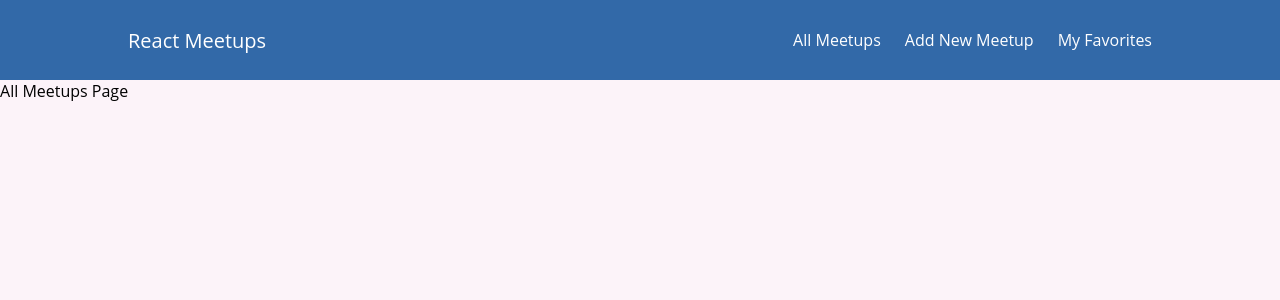
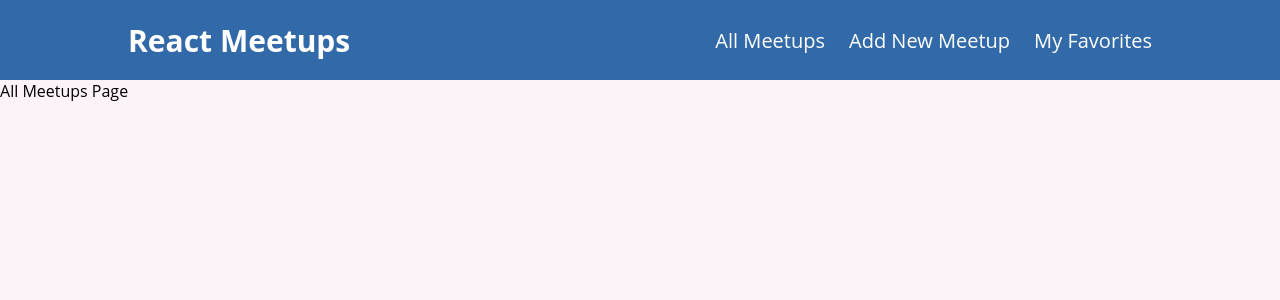
Before and after one commit to anamariarotariu/React-Demo-App, a React (Create React App) app: page / in a window 1280 px wide. Shown: the top 300 px of the page. Built offline with nearby package versions, Linux system fonts and the light colour scheme.

Commit message:
small changes on header

```diff
--- a/src/components/layout/MainNavigation.module.css
+++ b/src/components/layout/MainNavigation.module.css
@@ -9,7 +9,8 @@
 }
 .header .logo {
   color: #fff;
-  font-size: 20px;
+  font-size: 30px;
+  font-weight: 700;
 }
 .header ul {
   list-style-type: none;
@@ -22,4 +23,5 @@
 .header .item {
   color: #fff;
   text-decoration: none;
+  font-size: 20px;
 }
```
